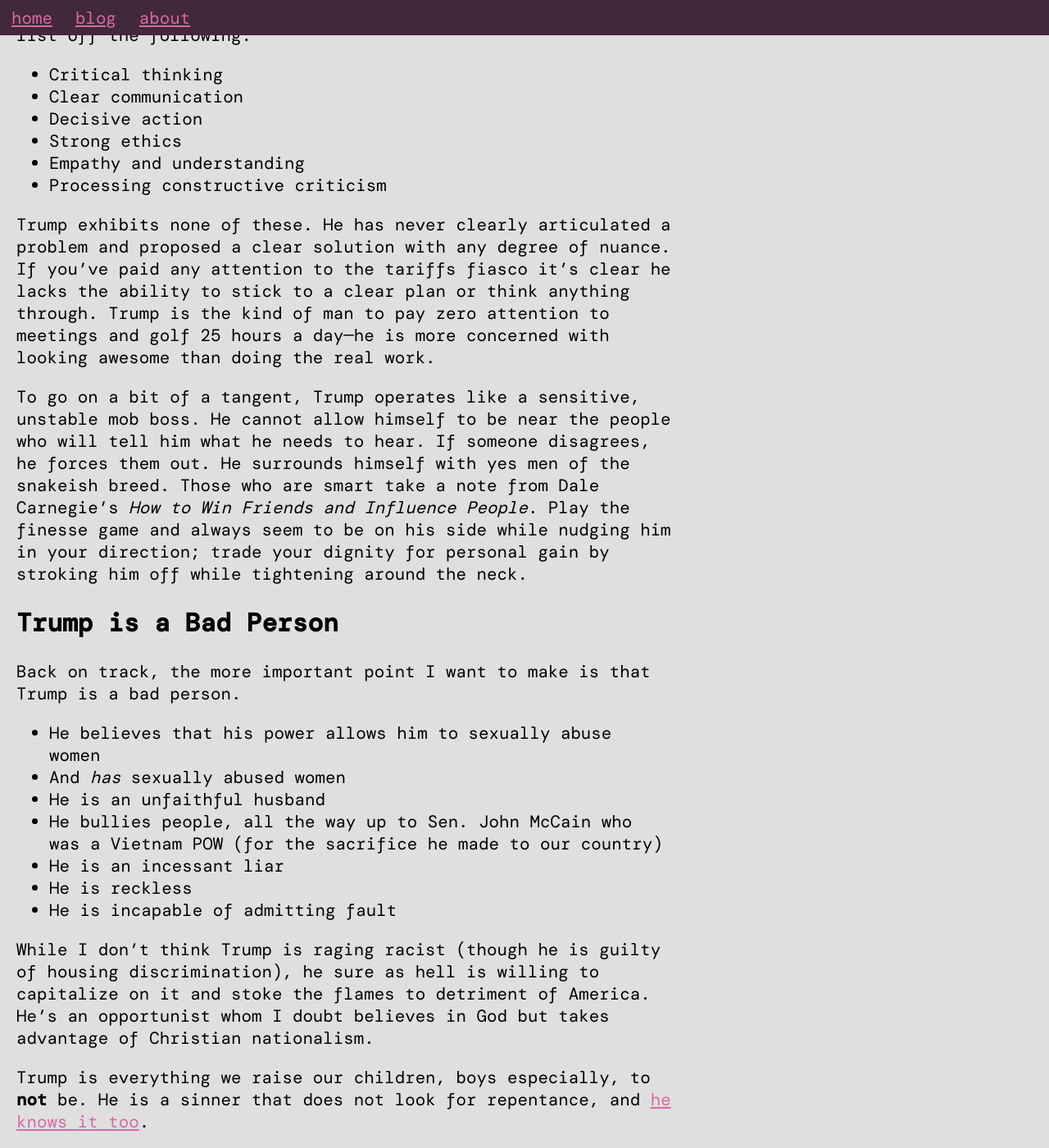
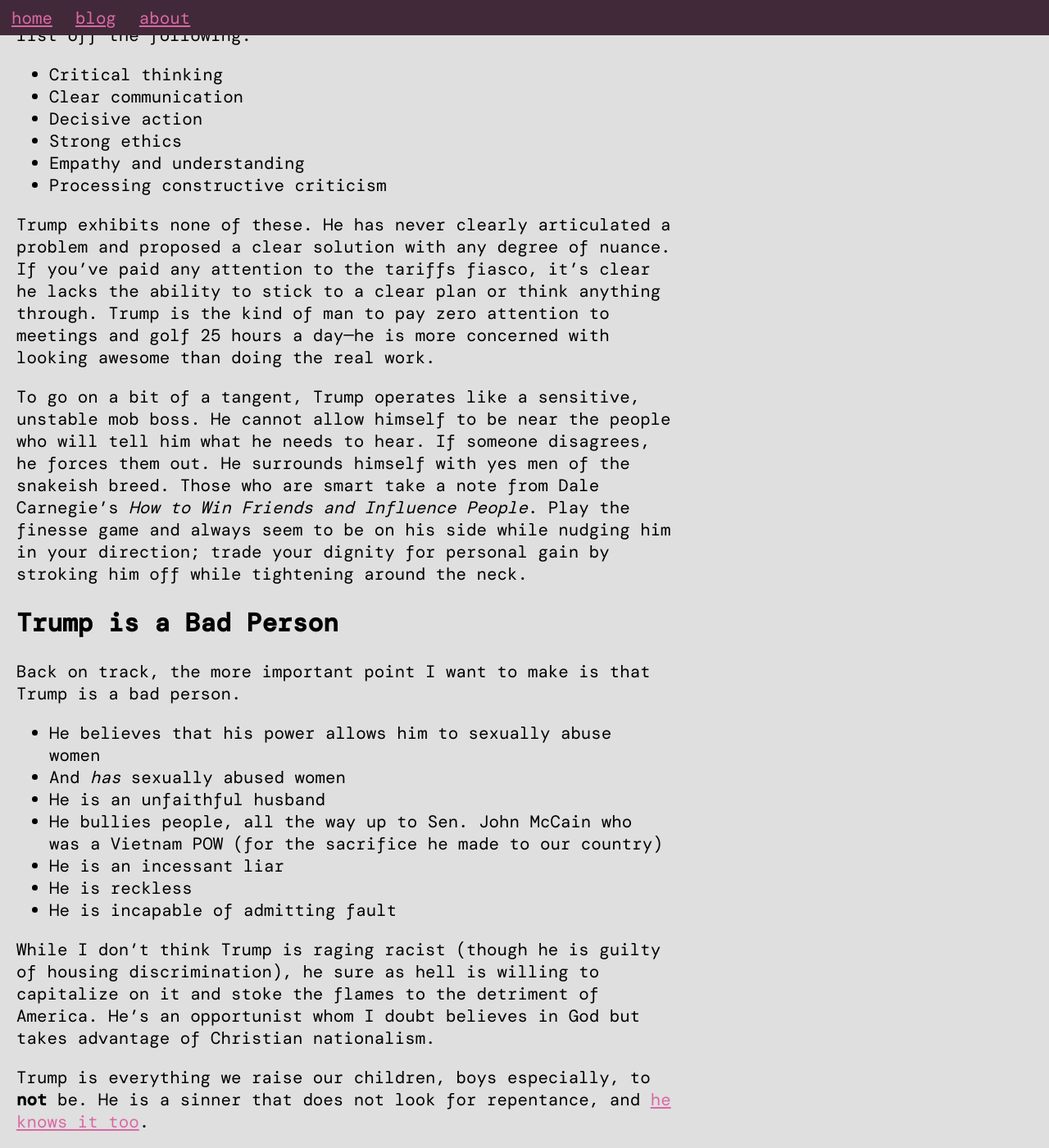
Before and after one commit to j-nac/j-nac.github.io, a Jekyll site: the page built from _posts/2025-12-06-basically-trump-bad.md, in a window 1280 px wide and 1400 px high, scrolled down 394 px. Shown: the whole window at 82% size. Built offline with Jekyll 4.4.1, drawn with Linux system fonts in a browser that asks for light colours; some web fonts are replaced; some of the changed text lies outside the part shown.

Commit message:
Small edits

```diff
--- a/_posts/2025-12-06-basically-trump-bad.md
+++ b/_posts/2025-12-06-basically-trump-bad.md
@@ -19,7 +19,7 @@
 - Empathy and understanding
 - Processing constructive criticism
 
-Trump exhibits none of these. He has never clearly articulated a problem and proposed a clear solution with any degree of nuance. If you've paid any attention to the tariffs fiasco it's clear he lacks the ability to stick to a clear plan or think anything through. Trump is the kind of man to pay zero attention to meetings and golf 25 hours a day---he is more concerned with looking awesome than doing the real work.
+Trump exhibits none of these. He has never clearly articulated a problem and proposed a clear solution with any degree of nuance. If you've paid any attention to the tariffs fiasco, it's clear he lacks the ability to stick to a clear plan or think anything through. Trump is the kind of man to pay zero attention to meetings and golf 25 hours a day---he is more concerned with looking awesome than doing the real work.
 
 To go on a bit of a tangent, Trump operates like a sensitive, unstable mob boss. He cannot allow himself to be near the people who will tell him what he needs to hear. If someone disagrees, he forces them out. He surrounds himself with yes men of the snakeish breed. Those who are smart take a note from Dale Carnegie's *How to Win Friends and Influence People*. Play the finesse game and always seem to be on his side while nudging him in your direction; trade your dignity for personal gain by stroking him off while tightening around the neck.
 
@@ -35,7 +35,7 @@
 - He is reckless
 - He is incapable of admitting fault
 
-While I don't think Trump is raging racist (though he is guilty of housing discrimination), he sure as hell is willing to capitalize on it and stoke the flames to detriment of America. He's an opportunist whom I doubt believes in God but takes advantage of Christian nationalism.
+While I don't think Trump is raging racist (though he is guilty of housing discrimination), he sure as hell is willing to capitalize on it and stoke the flames to the detriment of America. He's an opportunist whom I doubt believes in God but takes advantage of Christian nationalism.
 
 Trump is everything we raise our children, boys especially, to **not** be. He is a sinner that does not look for repentance, and [he knows it too](https://youtube.com/shorts/0QJnHJZTtBE?si=oUD6YgxeWE01dTol).
 
```
Also changed, not shown: other parts of _posts/2025-12-06-basically-trump-bad.md (+3 -1 lines).
